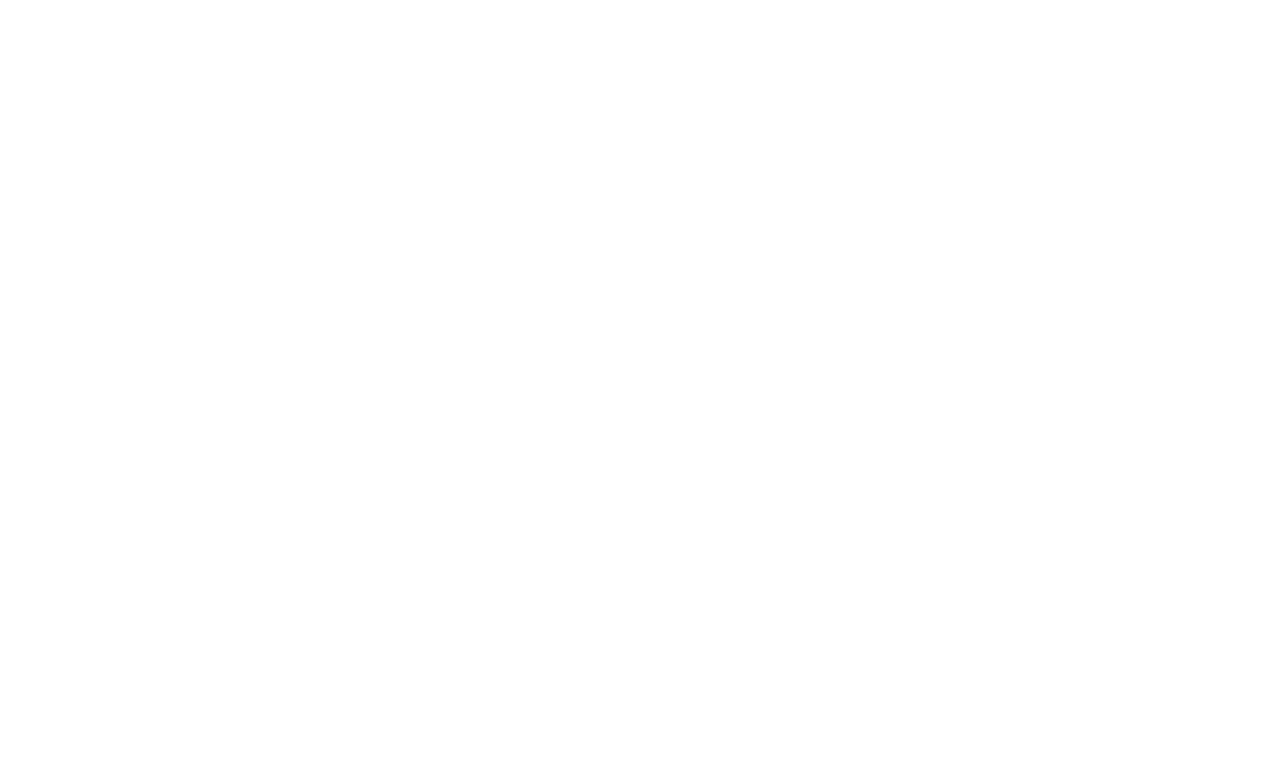
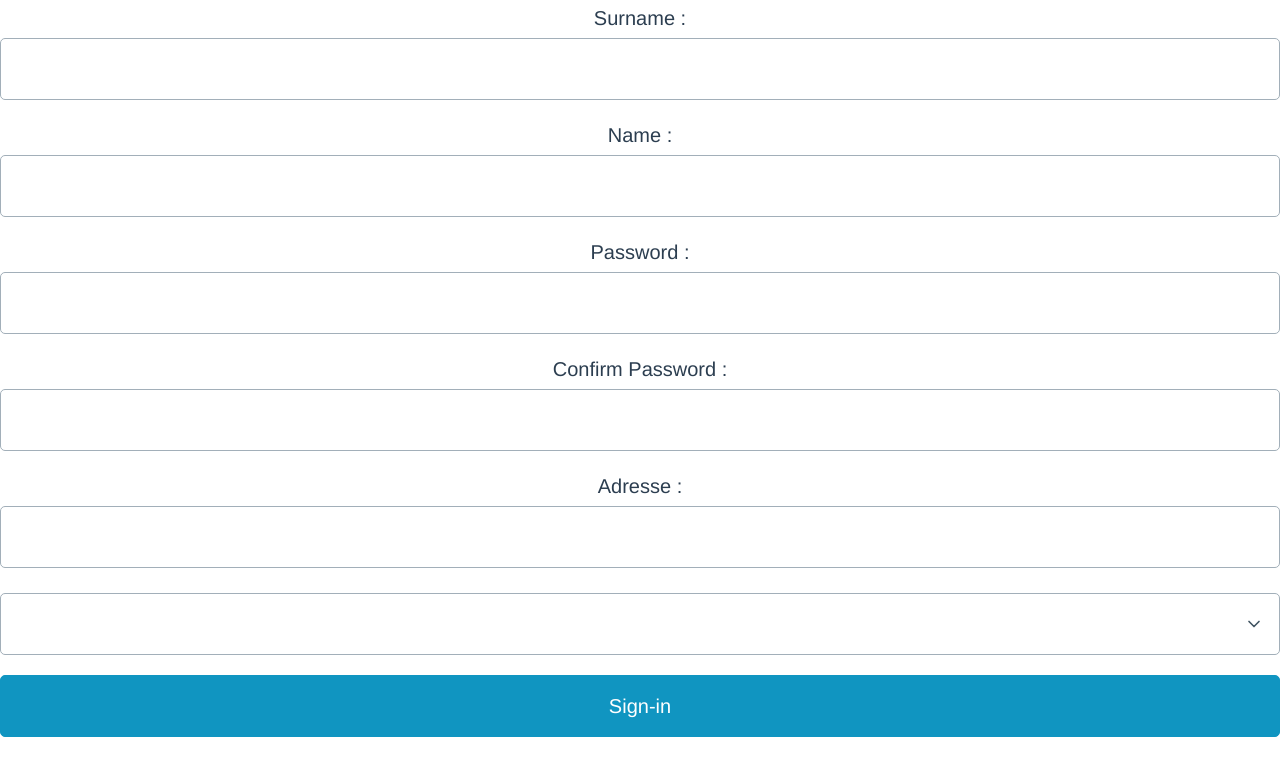
Before and after one commit to roulios44/48h_vue, a Vue app: page /test in a window 1280 px wide. Before the commit this address had no page. Shown: the part 1140-1908 px from the top of the page. Before the commit the page ends 800 px from the top, so only its background shows below. Built offline with nearby package versions, Linux system fonts and the light colour scheme.

Commit message:
add user and seller if select ( work in the SignIn components)

```diff
--- a/src/components/Signin.vue
+++ b/src/components/Signin.vue
@@ -1,29 +1,78 @@
 <template>
     <div>
       <h1>Sign-in</h1>
-      <label for="mail">Adresse mail :</label>
-      <input id="mail" type="text">
-      <label for="surname">Prénom :</label>
-      <input id="surname" type="text">
-      <label for="name">Nom :</label>
-      <input id="name" type="text">
-      <label for="password">Mots de passe :</label>
-      <input id="password" type="password"/>
-      <label for="confPassword">Confirmer mots de passe :</label>
-      <input id="confPassword" type="password"/>
+      <label for="mail">mail :</label>
+      <input id="email" type="text" v-model="email">
+      <label for="surname">Surname :</label>
+      <input id="surname" type="text" v-model="surname">
+      <label for="name">Name :</label>
+      <input id="name" type="text" v-model="name">
+      <label for="password">Password :</label>
+      <input id="password" type="password" v-model="password"/>
+      <label for="confPassword">Confirm Password :</label>
+      <input id="confPassword" type="password" v-model="confirmPassword"/>
       <label for="address">Adresse :</label>
-      <input id="address" type="text"/>
-
-      <input type="button" value="Sign-in"/>
+      <input id="address" type="text" v-model="address"/>
+      <label for="type"></label>
+      <select name="type" v-model="type">
+        Please select your type of account
+        <option>Client</option>
+        <option>Seller</option>
+      </select>
+      <label for="storeName" v-if="typeID==2">Enter your store name</label>
+      <input id="storeName" type="text" v-model="storeName" v-if="typeID==2"/>
+      <input type="button" value="Sign-in" v-on:click="register()"/>
+      {{ storeName }}
     </div>
 </template>
+<script>
+import axios from 'axios';
 
-
-<script>
 export default {
-  name: 'HelloWorld',
-  props: {
-    msg: String
+  data(){
+    return{
+      name:"",
+      surname:"",
+      email:"",
+      password:"",
+      confirmPassword:"",
+      registrationDate:new Date().toJSON().slice(0,10),
+      address:"",
+      type:"",
+      typeID:0,
+      storeName:"",
+    }
+  },
+  methods:{
+    async register(){
+      var temp = this.registrationDate.split("-");
+      var to = temp[2] + "-" + temp[1] + "-" + temp[0];
+      this.registrationDate = to;
+      const post = await axios.post("http://localhost/48h_back/addUser.php",JSON.stringify({
+        "name":this.name,
+        "surname":this.surname,
+        "password":this.password,
+        "email":this.email,
+        "address":this.address,
+        "registrationDate":this.registrationDate,
+        "userType":this.typeID,
+        "storeName":this.storeName,
+      }))
+    }
+  },
+  watch:{
+    type : function(val){
+      if(val=="Seller")this.typeID = 2
+      else{
+        this.typeID = 1;
+        this.storeName = "";
+      }
+    },
+    storeName : function(val){
+      if(!this.typeID==2){
+        this.storeName = "";
+      }
+    }
   }
 }
 </script>
@@ -51,5 +100,4 @@ export default {
   padding: 14px 16px;
   text-decoration: none;
 }
-
 </style>
--- a/src/router/index.js
+++ b/src/router/index.js
@@ -10,15 +10,14 @@ const routes = [
     },
     {
         path:"/products",
-        name:"name",
+        name:"products",
         component:products,
     },
     {
-        parh:"/test",
-        name:"name",
+        path:"/test",
+        name:"test",
         component:test,
     }
-
 ]
 const router = createRouter({
   history: createWebHistory(),
--- a/src/views/test.vue
+++ b/src/views/test.vue
@@ -19,7 +19,11 @@ import Signin from '@/components/Signin.vue'
 import cardView from '@/components/CardViewProduit.vue'
 
 export default {
-  name: 'App',
+  data() {
+    return {
+
+    }
+  },
   components: {
     HelloWorld,
     NavBar,
```
